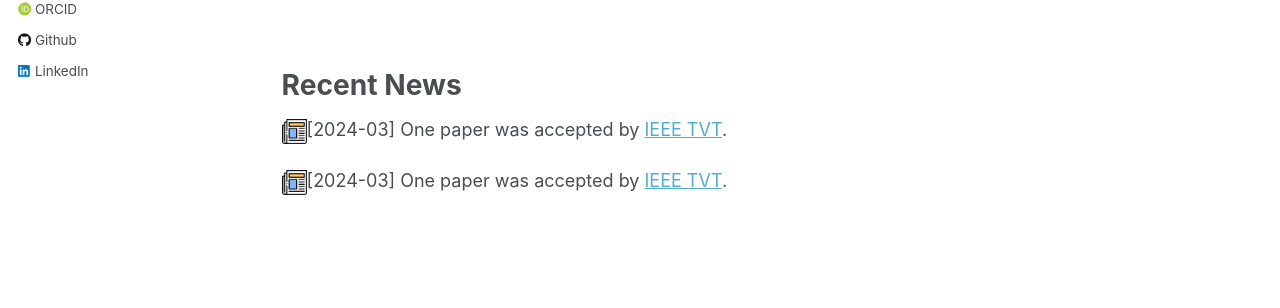
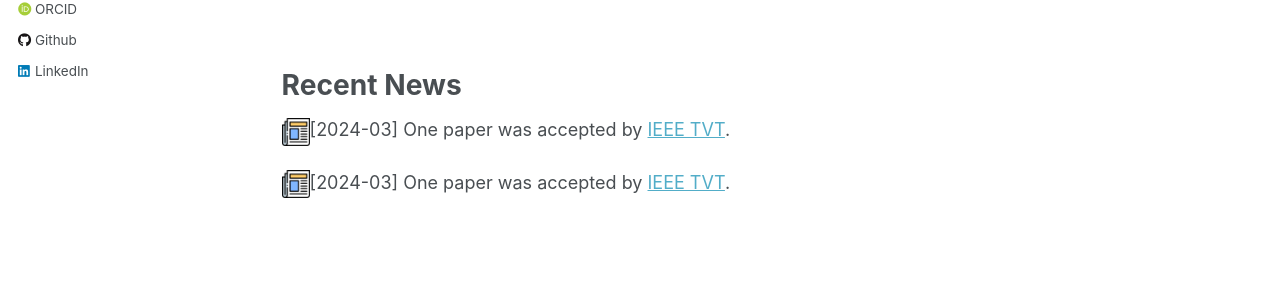
Before and after one commit to Yu-Zhang-Eugene/yu-zhang-eugene.github.io, a Jekyll site: the page built from _pages/about.md, in a window 1280 px wide and 1112 px high. Shown: the part 492-800 px from the top of the window. Built offline with Jekyll 4.4.1, drawn with Linux system fonts in a browser that asks for light colours; some web fonts are replaced.

Commit message:
modified:   _pages/about.md

```diff
--- a/_pages/about.md
+++ b/_pages/about.md
@@ -39,6 +39,6 @@ My current research focuses on Large Language Model (LLM), Quantum Computing (QC
 Recent News
 ======
 
-![news](/images/newspaper.png){:height="25px" width="25px"}[2024-03] One paper was accepted by [IEEE TVT](https://ieeexplore.ieee.org/xpl/RecentIssue.jsp?punumber=25).
+![news](/images/newspaper.png){:height="28px" width="28px"}[2024-03] One paper was accepted by [IEEE TVT](https://ieeexplore.ieee.org/xpl/RecentIssue.jsp?punumber=25).
 
-![news](/images/newspaper.png){:height="25px" width="25px"}[2024-03] One paper was accepted by [IEEE TVT](https://ieeexplore.ieee.org/xpl/RecentIssue.jsp?punumber=25).
+![news](/images/newspaper.png){:height="28px" width="28px"}[2024-03] One paper was accepted by [IEEE TVT](https://ieeexplore.ieee.org/xpl/RecentIssue.jsp?punumber=25).
```
